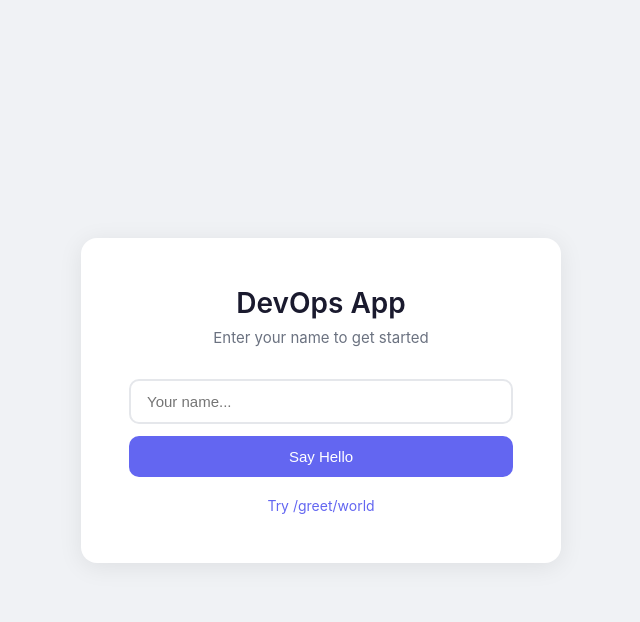
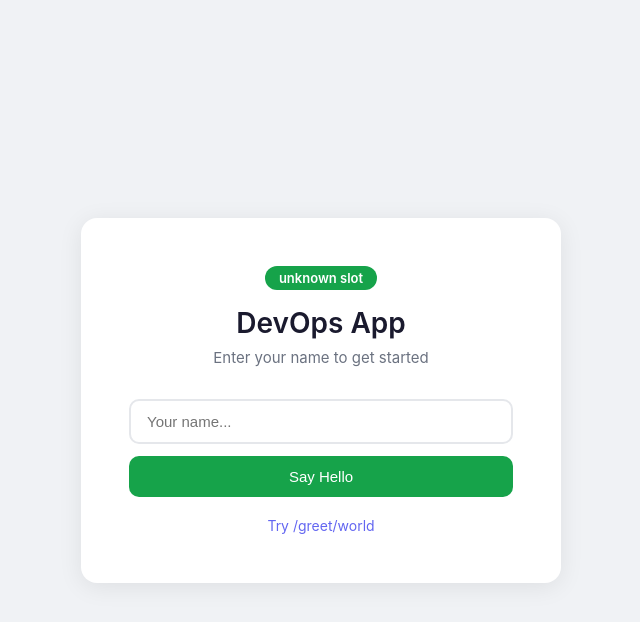
Before and after one commit to gorozia0709/devops-project, a Flask app: page / in a window 1280 px wide. Shown: the top 622 px of the page, without its empty margins (319-959 px from the left). Run offline with Flask 3, Linux system fonts and the light colour scheme.

Commit message:
Show active slot color in UI for blue-green demo

```diff
--- a/ansible/templates/app.service.j2
+++ b/ansible/templates/app.service.j2
@@ -6,6 +6,7 @@ After=network.target
 User=www-data
 WorkingDirectory=/opt/devops-app/{{ slot }}
 Environment=PORT={{ port }}
+Environment=SLOT={{ slot }}
 ExecStart=/usr/bin/python3 /opt/devops-app/{{ slot }}/app.py
 Restart=always
 
--- a/app/app.py
+++ b/app/app.py
@@ -3,28 +3,31 @@ import os
 
 app = Flask(__name__)
 
+SLOT = os.environ.get("SLOT", "unknown")
+PORT = int(os.environ.get("PORT", 5000))
+
 
 @app.route("/")
 def index():
-    return render_template("index.html")
+    return render_template("index.html", slot=SLOT)
 
 
 @app.route("/greet/<name>")
 def greet(name):
-    return render_template("result.html", name=name)
+    return render_template("result.html", name=name, slot=SLOT)
 
 
 @app.route("/submit", methods=["POST"])
 def submit():
     name = request.form.get("name", "stranger")
-    return render_template("result.html", name=name)
+    return render_template("result.html", name=name, slot=SLOT)
+
 
 
 @app.route("/health")
 def health():
-    return {"status": "ok"}, 200
+    return {"status": "ok", "slot": SLOT}, 200
 
 
 if __name__ == "__main__":
-    port = int(os.environ.get("PORT", 5000))
-    app.run(host="0.0.0.0", port=port)
+    app.run(host="0.0.0.0", port=PORT)
--- a/app/templates/index.html
+++ b/app/templates/index.html
@@ -4,14 +4,29 @@
     <meta charset="UTF-8">
     <title>DevOps App</title>
     <link rel="stylesheet" href="{{ url_for('static', filename='style.css') }}">
+    <style>
+        .slot-badge {
+            display: inline-block;
+            padding: 4px 14px;
+            border-radius: 20px;
+            font-size: 13px;
+            font-weight: 600;
+            margin-bottom: 16px;
+            background: {{ '#2563eb' if slot == 'blue' else '#16a34a' }};
+            color: white;
+        }
+    </style>
 </head>
 <body>
     <div class="card">
+        <span class="slot-badge">{{ slot }} slot</span>
         <h1>DevOps App</h1>
         <p class="subtitle">Enter your name to get started</p>
         <form action="/submit" method="POST">
             <input type="text" name="name" placeholder="Your name..." required>
-            <button type="submit">Say Hello</button>
+            <button type="submit" style="background: {{ '#2563eb' if slot == 'blue' else '#16a34a' }}">
+                Say Hello
+            </button>
         </form>
         <a class="link" href="/greet/world">Try /greet/world</a>
     </div>
```
Also changed, not shown: app/templates/result.html (+13 -0 lines).
